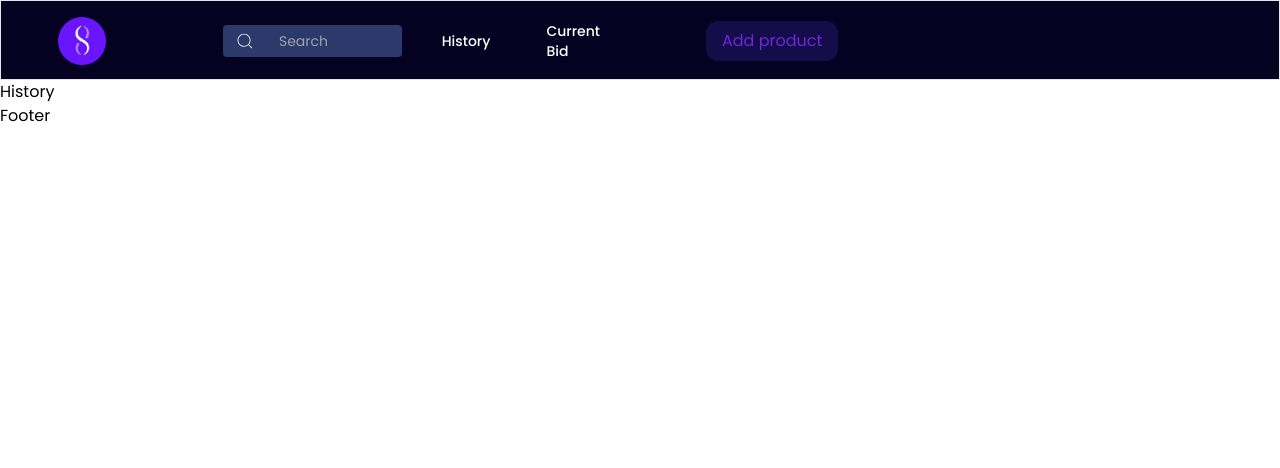
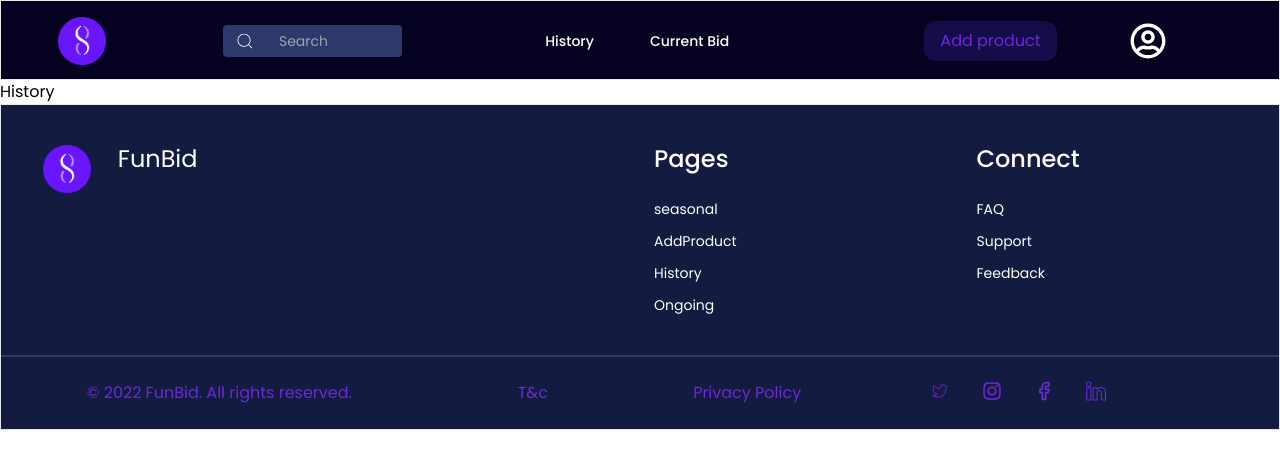
Before and after one commit to parthibdhar/funbid, a Next.js app: page /history in a window 1280 px wide. Shown: the top 468 px of the page. Built offline with nearby package versions, Linux system fonts and the light colour scheme.

Commit message:
Layout part done

```diff
--- a/src/app/Layout/footer/Footer.tsx
+++ b/src/app/Layout/footer/Footer.tsx
@@ -1,9 +1,100 @@
-import React from 'react'
+import Image from "next/image";
+import Link from "next/link";
+import React from "react";
+import { CiTwitter } from "react-icons/ci";
+import { FaInstagram } from "react-icons/fa";
+import { FiFacebook } from "react-icons/fi";
+import { SlSocialLinkedin } from "react-icons/sl";
 
 const Footer = () => {
+  const Links = [
+    {
+      title: "Pages",
+      links: [
+        { name: "seasonal", link: "../../seasonal" },
+        { name: "AddProduct", link: "../../AddProduct" },
+        { name: "History", link: "../../History" },
+        { name: "Ongoing", link: "../../Ongoing" },
+      ],
+    },
+    {
+      title: "Connect",
+      links: [
+        { name: "FAQ", link: "../../FAQ" },
+        { name: "Support", link: "../../Support" },
+        { name: "Feedback", link: "../../Feedback" },
+      ],
+    },
+  ];
   return (
-    <div>Footer</div>
-  )
-}
+    <div className="bg-subMain h-fit border">
+      <div className="container mx-auto px-2  border-b-2 border-inputBg">
+        <div className="grid grid-cols-2 md:grid-cols-7 xl:grid-cols-12  gap-5 lg:gap-7 py-10 justify-between">
+          <div className="col-span-6 gap-5 mx-1 grid grid-cols-6">
+            <Image
+              src="/images/logo.png"
+              alt="logo"
+              width={144}
+              height={48}
+              className=" w-full h-12 object-contain pl-6 justify-items-end items-end"
+            />
+              <h2 className="text-white text-2xl ml-0 leading-7" >FunBid</h2>
+          </div>
+          {Links.map((link, index) => (
+            <div
+              key={index}
+              className="col-span-1 md:col-span-2 lg:col-span-3 pb-3.5 sm:pb-0"
+            >
+              <h3 className="text-2xl text-white lg:leading-7 font-medium mb-4 sm:mb-5 lg:mb-6 pb-0.5">
+                {link.title}
+              </h3>
+              <ul className="text-sm flex flex-col space-y-3">
+                {link.links.map((text, index) => (
+                  <li key={index} className="flex items-baseline">
+                    <Link
+                      href={`../../${text.link}`}
+                      className="text-white w-full hover:text-border transitions"
+                    >
+                      {text.name}
+                    </Link>
+                  </li>
+                ))}
+              </ul>
+            </div>
+          ))}
+        </div>
+      </div>
+      <div className="mx-auto px-2 ">
+        <div className="grid grid-cols-3 my-3 py-3">
+          <div className="col-span-1 ">
+            <p className="text-text text-center text-md">© 2022 FunBid. All rights reserved.</p>
+          </div>
+          <div className="col-span-1 grid grid-cols-2 gap-2">
+            <p className="text-text text-center text-md">T&c </p>
+            <p className="text-text text-center text-md">Privacy Policy </p>
+          </div>
+          <div className="col-span-1">
+            <div className="mx-10 px-10">
+              <ul className="flex items-center space-x-8">
+                <li className=" text-xl text-text">
+                  <Link href=""><CiTwitter /></Link>
+                </li>
+                <li className=" text-xl text-text">
+                  <Link href=""><FaInstagram /></Link>
+                </li>
+                <li className=" text-xl text-text">
+                  <Link href=""><FiFacebook /></Link>
+                </li>
+                <li className=" text-xl text-text">
+                  <Link href=""><SlSocialLinkedin /></Link>
+                </li>
+              </ul>
+            </div>
+          </div>
+        </div>
+      </div>
+    </div>
+  );
+};
 
-export default Footer
+export default Footer;
--- a/src/app/Layout/navBar/NavBar.tsx
+++ b/src/app/Layout/navBar/NavBar.tsx
@@ -3,11 +3,18 @@ import Link from 'next/link';
 import React from 'react'
 import { CiSearch } from 'react-icons/ci';
 import Image from 'next/image';
+import { FaRegUserCircle } from 'react-icons/fa';
 
 const NavBar = () => {
     const hover = "hover:text-white transitions text-white "
 
-    const Hover = ({ isActive }) => (isActive ? 'text-black' : hover)
+    // const Hover = ({ isActive }) => (isActive ? 'text-black' : hover)
+
+    const handleAddProduct = () => {
+        alert("add product")
+        console.log("add product")
+    }
+
 
   return (
     <>
@@ -30,14 +37,21 @@ const NavBar = () => {
             </div>
 
             {/* menues */}
-            <div className=' col-span-2 font-medium text-sm hidden xl:gap-14 2xl:gap-20 lg:flex justify-between xl:justify-end items-center'>
+            <div className=' col-span-3 font-medium text-sm hidden xl:gap-14 2xl:gap-20 lg:flex justify-between xl:justify-end items-center'>
                 <Link href={"../../history"} className="hover:text-text transitions text-white">History</Link>
                 <Link href={"../../currentBid"} className="hover:text-text transitions text-white">Current Bid</Link>
             </div>
 
             {/* add product */}
-            <div className="col-span-2 hidden xl:gap-14 2xl:gap-20 lg:flex justify-between xl:justify-end items-center">
-                <button className='bg-dry  text-text rounded-xl px-4 py-2 justify-end hover:bg-transparent hover:border border-text transitions'> Add product</button>
+            <div className="col-span-3 hidden xl:gap-14 2xl:gap-20 lg:flex justify-between xl:justify-end items-center">
+                <button
+                onClick={handleAddProduct}
+                className='bg-dry  text-text rounded-xl px-4 py-2 justify-end hover:bg-transparent hover:border border-text transitions'> Add product</button>
+            </div>
+
+            {/* profile */}
+            <div className="col-span-1 hidden xl:gap-14 2xl:gap-20 lg:flex justify-between xl:justify-end items-center">
+                <Link href={"../../profile"} className="text-4xl justify-center hover:text-text transitions text-white"><FaRegUserCircle /></Link>
             </div>
         </div>
     </div>
--- /dev/null
+++ b/src/app/profile/page.tsx
@@ -0,0 +1,13 @@
+import React from 'react'
+import Layout from '../Layout/Layout/Layout'
+
+const page = () => {
+  return (
+    <Layout >
+        <div className="min-h-screen">profile</div>
+
+        </Layout>
+  )
+}
+
+export default page
--- a/tailwind.config.ts
+++ b/tailwind.config.ts
@@ -25,6 +25,7 @@ module.exports = {
         subText: '#A167FC',
         border: '#5517B7',
         inputBg: '#2d396b',
+
       },
     },
   },
```
